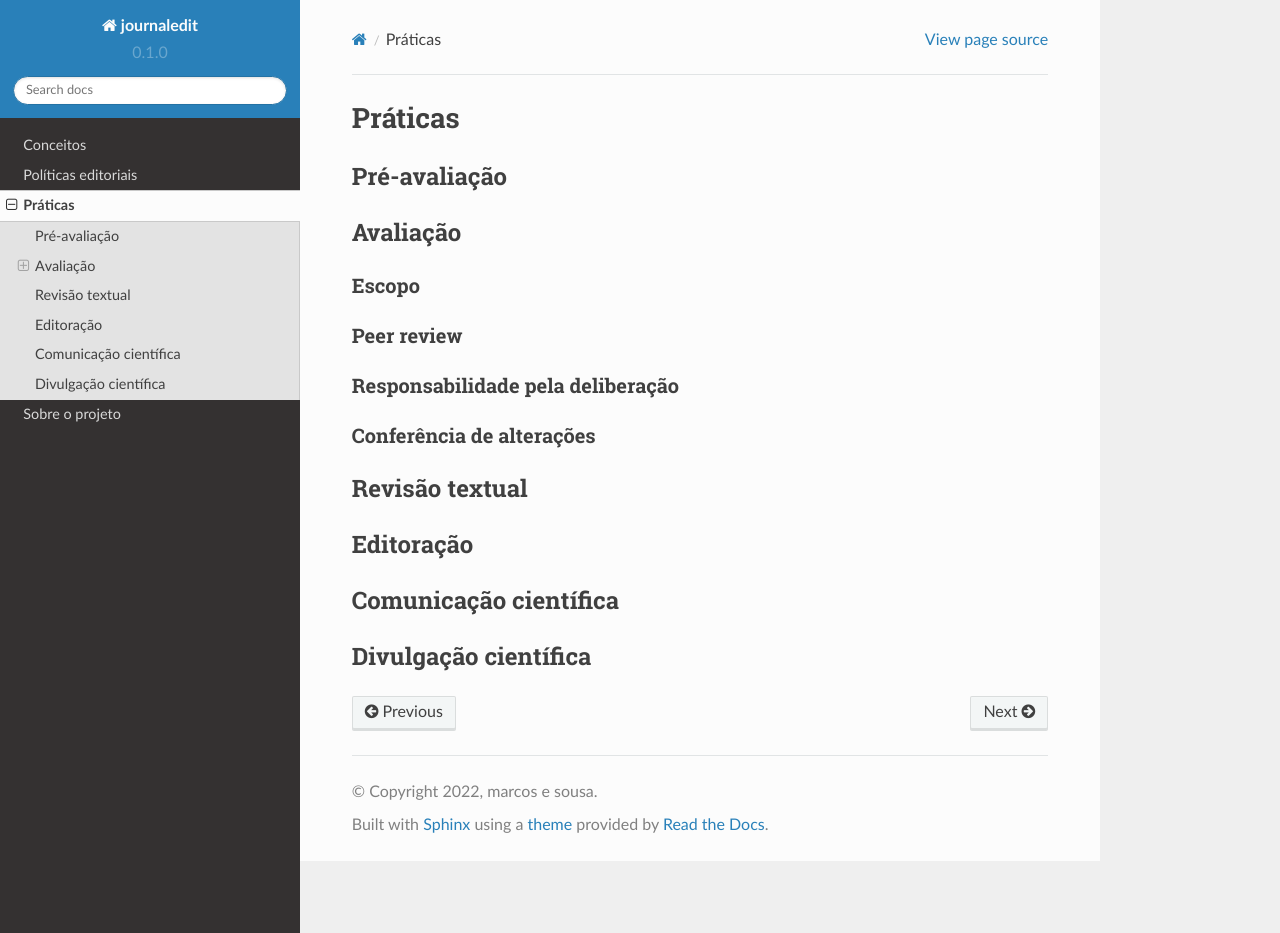
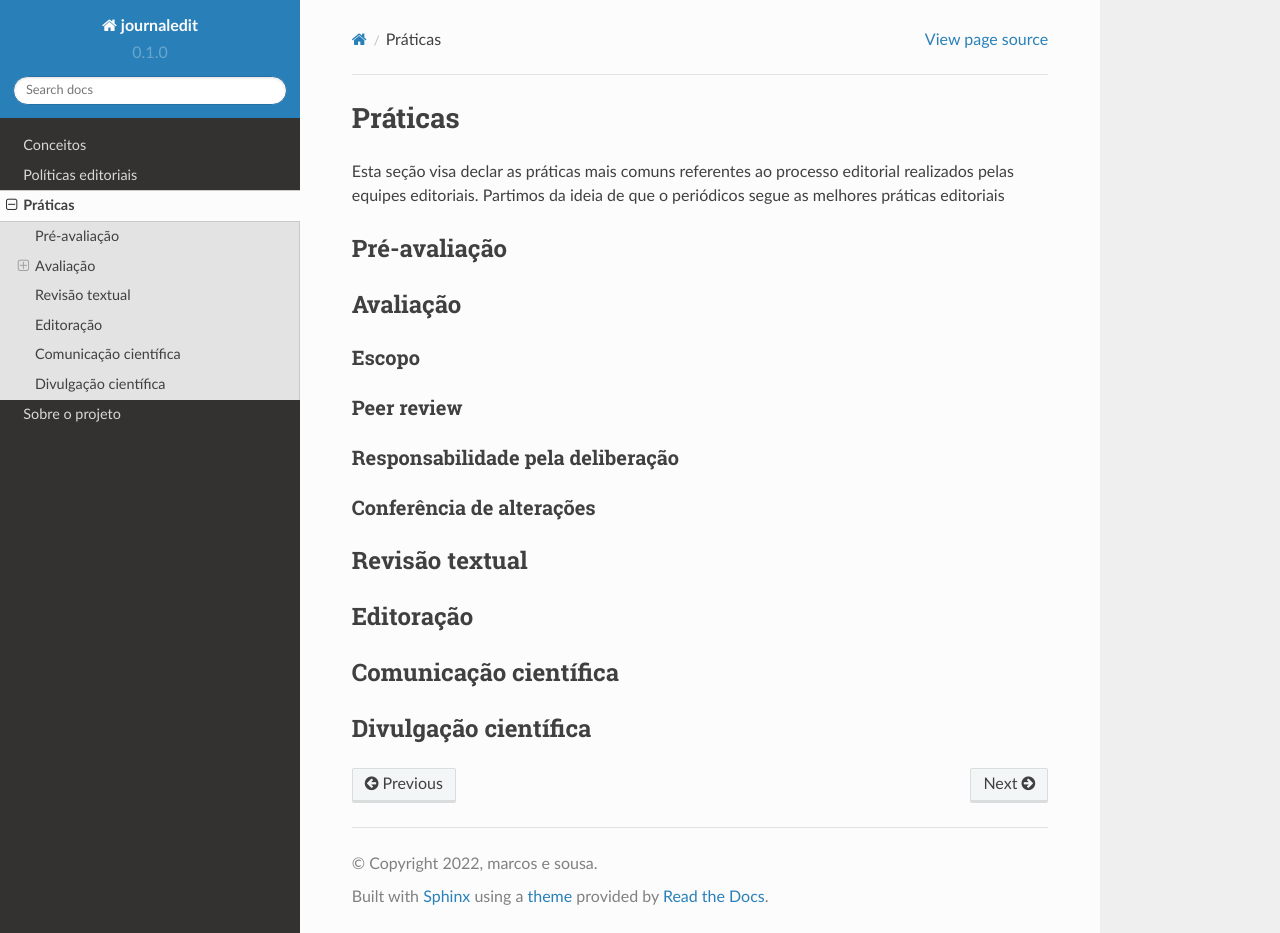
Before and after one commit to marcosesousa/journaledit, a Sphinx documentation site: the page built from docs/source/howtomake.rst, in a window 1280 px wide and 933 px high. Built offline with Sphinx 7.4.7 and the Read the Docs theme 2.0.0, drawn with Linux system fonts in a browser that asks for light colours.

Commit message:
Update howtomake.rst

```diff
--- a/docs/source/howtomake.rst
+++ b/docs/source/howtomake.rst
@@ -1,6 +1,8 @@
 ========
 Práticas
 ========
+
+Esta seção visa declar as práticas mais comuns referentes ao processo editorial realizados pelas equipes editoriais. Partimos da ideia de que o periódicos segue as melhores práticas editoriais
 
 Pré-avaliação
 =============
```
